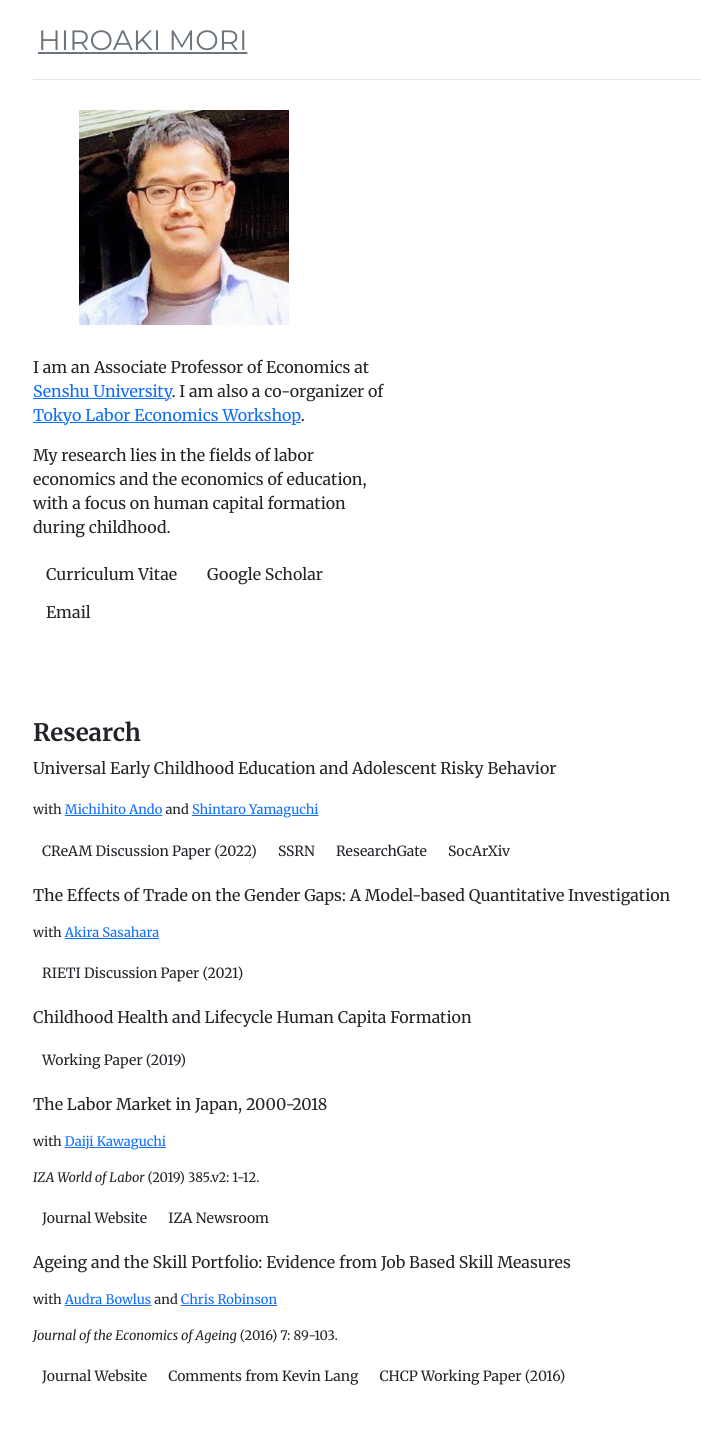
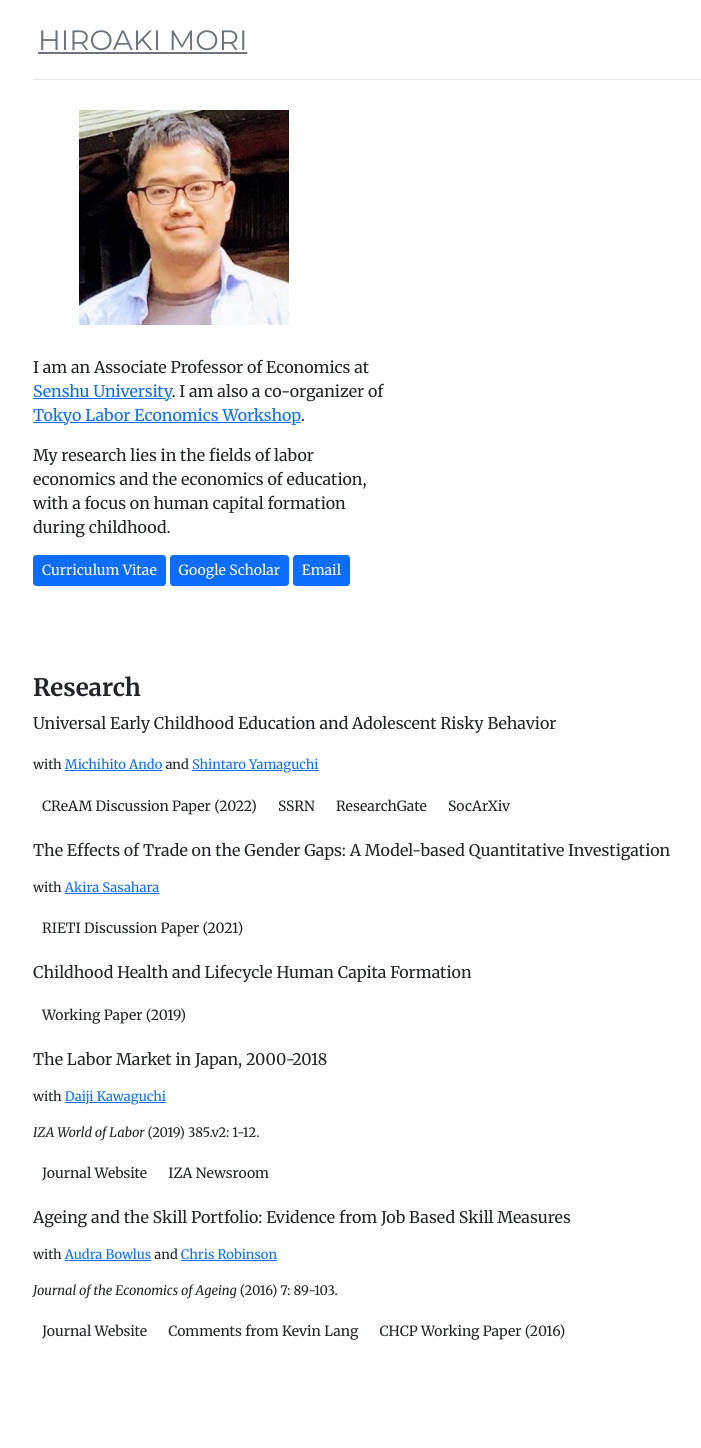
Before and after one commit to morihiroaki/morihiroaki.github.io, a Jekyll site: the page built from index.html, in a window 1280 px wide. Shown: the whole page, without its empty margins (249-950 px from the left). Built offline with Jekyll 4.4.1, drawn with Linux system fonts in a browser that asks for light colours; after the commit the page ends 1403 px from its top, so only the background shows below that.

Commit message:
Update index.html

```diff
--- a/index.html
+++ b/index.html
@@ -21,9 +21,9 @@
  I am also a co-organizer of <a href="https://sites.google.com/site/tokyolaborwkshp/home" target="_blank" title="Link">Tokyo Labor Economics Workshop</a>.
 </p>
 <p> My research lies in the fields of labor economics and the economics of education, with a focus on human capital formation during childhood. </p>
-<p><a href="/files/cv_mori_new.pdf" target="_blank" class="btn" role="button">Curriculum Vitae</a>
-<a href="https://onl.bz/SiyAhCp" target="_blank" class="btn" role="button">Google Scholar</a>
-<a href="mailto:h.mori@isc.senshu-u.ac.jp" class="btn" role="button">Email</a></p>
+<p><a href="/files/cv_mori_new.pdf" target="_blank" class="btn btn-primary btn-sm" role="button">Curriculum Vitae</a>
+<a href="https://onl.bz/SiyAhCp" target="_blank" class="btn btn-primary btn-sm" role="button">Google Scholar</a>
+<a href="mailto:h.mori@isc.senshu-u.ac.jp" class="btn btn-primary btn-sm" role="button">Email</a></p>
  <br/><br/><br/>
 </div>
 </div>
```
